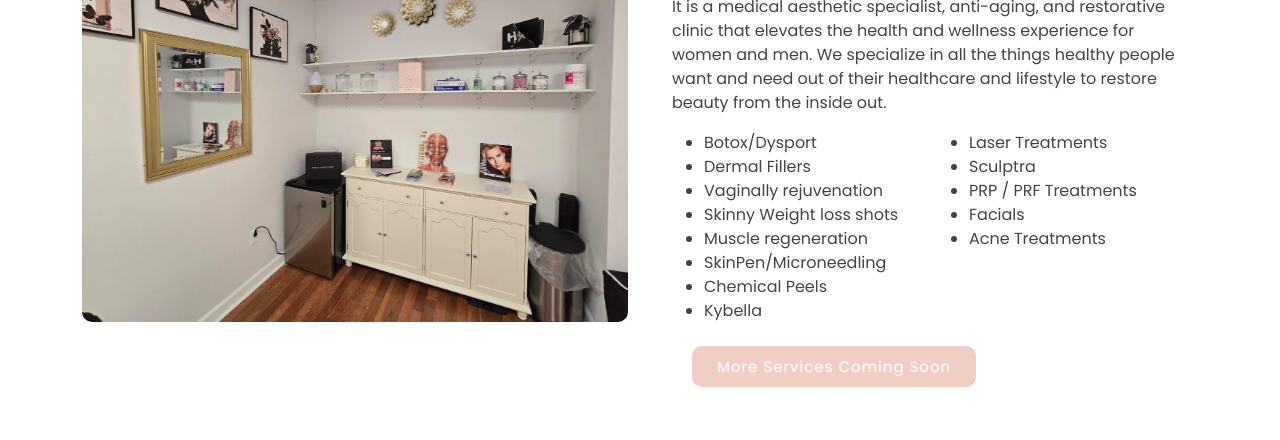
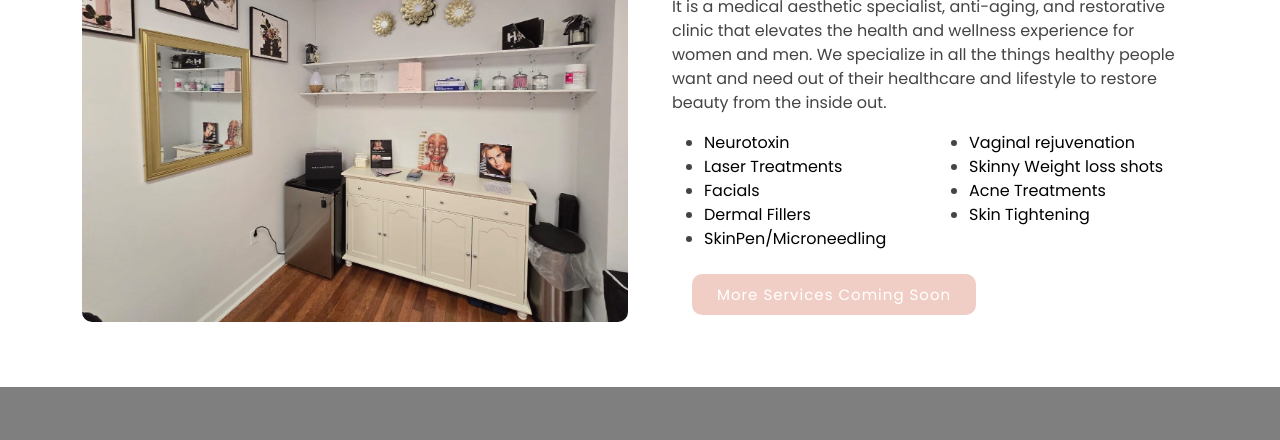
Before and after one commit to eben2840/skinvogue, a plain HTML site: page index.html in a window 1280 px wide. Shown: the part 2760-3200 px from the top of the page. Drawn offline with nearby package versions, Linux system fonts and the light colour scheme; a script that the page names is missing.

Commit message:
newlastupdates

```diff
--- a/index.html
+++ b/index.html
@@ -511,7 +511,7 @@ Light energy is delivered by the BBL Hero which stimulates your cells to regener
 
                 <li  data-aos="fade-up"
                 data-aos-duration="5000">
-                  <a data-bs-toggle="collapse" data-bs-target="#accordion-list-2" class="collapsed">Who do i meet with for my consultation? <i class="bx bx-chevron-down icon-show"></i><i class="bx bx-chevron-up icon-close"></i></a>
+                  <a data-bs-toggle="collapse" data-bs-target="#accordion-list-2" class="collapsed">Who do I meet with for my consultation? <i class="bx bx-chevron-down icon-show"></i><i class="bx bx-chevron-up icon-close"></i></a>
                   <div id="accordion-list-2" class="collapse" data-bs-parent=".accordion-list">
                     <p>
                       At SkinVogue, you will be seen by an Advanced Practice Provider and our licensed staff that specialize in medical aesthetics.
@@ -594,24 +594,23 @@ We specialize in all the things healthy people want and need out of their health
 <div class="col-lg-6 d-flex flex-column justify-content-top   ">
 
                       <ul>
-                        <li>Botox/Dysport</li>
-                        <li>Dermal Fillers
-                        </li>
-                        <li> Vaginally rejuvenation </li>
-                          <li> Skinny Weight loss shots</li>
-                            <li> Muscle regeneration</li>
-                        <li>SkinPen/Microneedling</li>
-                        <li>Chemical Peels</li>
-                        <li>Kybella</li>
+                        <li><a href="#" style="color:black;">Neurotoxin</a></li>
+                        <li><a href="#" style="color:black;">Laser Treatments</a></li>
+                        <!-- <li><a href="#" style="color:black;">Sculptra</a></li> -->
+                        <li><a href="#" style="color:black;">Facials</a></li>
+                        <li><a href="#" style="color:black;">Dermal Fillers</a></li>
+                        <li><a href="#" style="color:black;">SkinPen/Microneedling</a></li>
+
                         </ul>
                       </div>
                       <div class="col-lg-6 d-flex flex-column justify-content-top   ">
                         <ul>
-                        <li>Laser Treatments</li>
-                        <li>Sculptra</li>
-                        <li>PRP / PRF Treatments</li>
-                        <li>Facials</li>
-                        <li>Acne Treatments</li>
+                          <li><a href="#" style="color:black;">Vaginal rejuvenation</a></li>
+                          <li><a href="#" style="color:black;">Skinny Weight loss shots</a></li>
+                          <li><a href="#" style="color:black;">Acne Treatments</a></li>
+                          <!-- <li><a href="#" style="color:black;">PRP / PRF Treatments</a></li> -->
+                          <li><a href="#" style="color:black;">Skin Tightening</a></li>
+
                        </ul>
                        </div>
 
@@ -709,6 +708,8 @@ We specialize in all the things healthy people want and need out of their health
         <div class="col-lg-2 col-6 footer-links">
           <h4 style="text-align: left;">Our Services</h4>
           <ul>
+            <li><a href="#">Neurotoxin</a></li>
+
             <li><a href="#">Laser Treatments</a></li>
               <!-- <li><a href="#">Sculptra</a></li> -->
               <li><a href="#">Facials</a></li>
```
